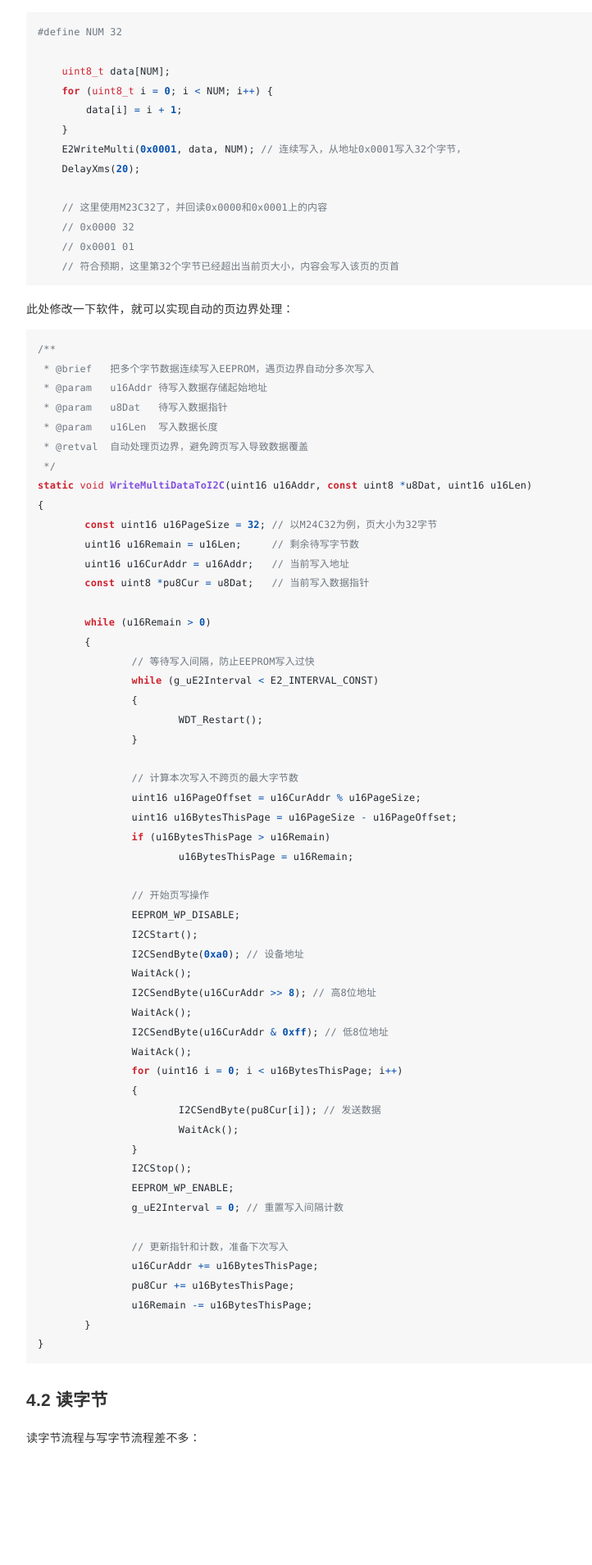
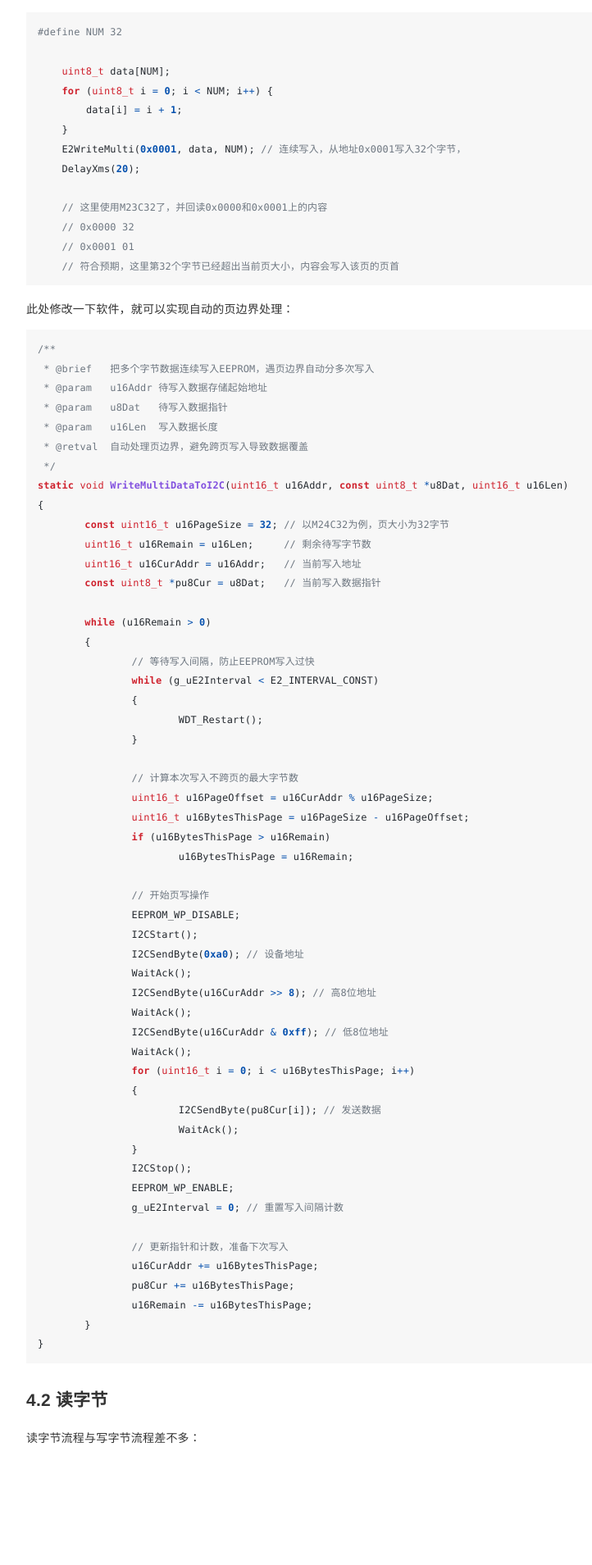
Before and after one commit to YooyoJin/yooyojin.github.io, a Jekyll site: the page built from _posts/2025-06-19-eeprom_case.md, in a window 1280 px wide. Shown: the part 2917-4826 px from the top of the page at 82% size, without its empty margins (123-845 px from the left). Built offline with Jekyll 4.4.1, drawn with Linux system fonts in a browser that asks for light colours.

Commit message:
<fix> 统一参考代码变量类型

```diff
--- a/_posts/2025-06-19-eeprom_case.md
+++ b/_posts/2025-06-19-eeprom_case.md
@@ -215,12 +215,12 @@ _**说明**_
  * @param   u16Len  写入数据长度
  * @retval  自动处理页边界，避免跨页写入导致数据覆盖
  */
-static void WriteMultiDataToI2C(uint16 u16Addr, const uint8 *u8Dat, uint16 u16Len)
+static void WriteMultiDataToI2C(uint16_t u16Addr, const uint8_t *u8Dat, uint16_t u16Len)
 {
-	const uint16 u16PageSize = 32; // 以M24C32为例，页大小为32字节
-	uint16 u16Remain = u16Len;     // 剩余待写字节数
-	uint16 u16CurAddr = u16Addr;   // 当前写入地址
-	const uint8 *pu8Cur = u8Dat;   // 当前写入数据指针
+	const uint16_t u16PageSize = 32; // 以M24C32为例，页大小为32字节
+	uint16_t u16Remain = u16Len;     // 剩余待写字节数
+	uint16_t u16CurAddr = u16Addr;   // 当前写入地址
+	const uint8_t *pu8Cur = u8Dat;   // 当前写入数据指针
 
 	while (u16Remain > 0)
 	{
@@ -231,8 +231,8 @@ static void WriteMultiDataToI2C(uint16 u16Addr, const uint8 *u8Dat, uint16 u16Le
 		}
 
 		// 计算本次写入不跨页的最大字节数
-		uint16 u16PageOffset = u16CurAddr % u16PageSize;
-		uint16 u16BytesThisPage = u16PageSize - u16PageOffset;
+		uint16_t u16PageOffset = u16CurAddr % u16PageSize;
+		uint16_t u16BytesThisPage = u16PageSize - u16PageOffset;
 		if (u16BytesThisPage > u16Remain)
 			u16BytesThisPage = u16Remain;
 
@@ -245,7 +245,7 @@ static void WriteMultiDataToI2C(uint16 u16Addr, const uint8 *u8Dat, uint16 u16Le
 		WaitAck();
 		I2CSendByte(u16CurAddr & 0xff); // 低8位地址
 		WaitAck();
-		for (uint16 i = 0; i < u16BytesThisPage; i++)
+		for (uint16_t i = 0; i < u16BytesThisPage; i++)
 		{
 			I2CSendByte(pu8Cur[i]); // 发送数据
 			WaitAck();
```
Also changed, not shown: _posts/2025-09-15-Interpolation.md (+6 -6 lines).
